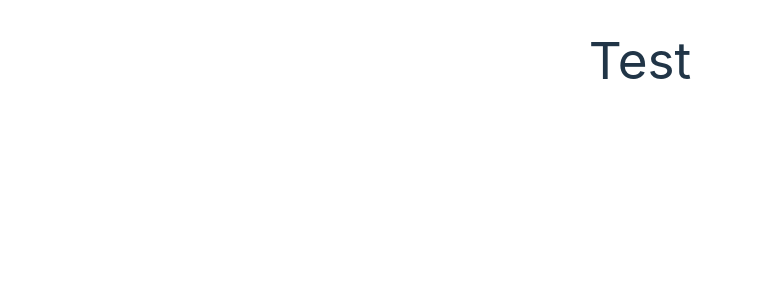
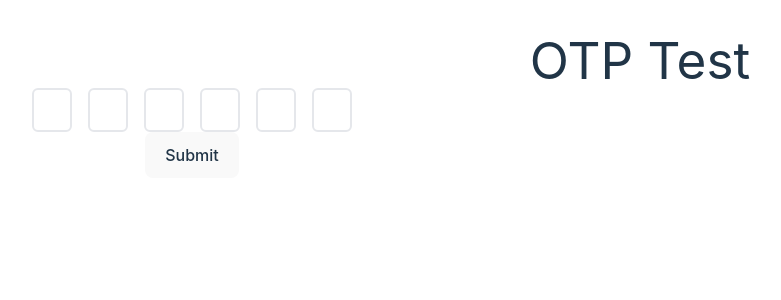
Before and after one commit to tiagomota79/otp-input, a React (Vite) app: page / in a window 1280 px wide. Shown: the top 300 px of the page, without its empty margins (0-781 px from the left). Built offline with nearby package versions, Linux system fonts and the light colour scheme.

Commit message:
Basic implementation

```diff
--- a/index.html
+++ b/index.html
@@ -4,7 +4,7 @@
     <meta charset="UTF-8" />
     <link rel="icon" type="image/svg+xml" href="/vite.svg" />
     <meta name="viewport" content="width=device-width, initial-scale=1.0" />
-    <title>Vite + React + TS</title>
+    <title>OTP Input Test</title>
   </head>
   <body>
     <div id="root"></div>
--- a/src/App.tsx
+++ b/src/App.tsx
@@ -1,10 +1,18 @@
 import { useState } from "react";
 import "./App.css";
+import OtpInput from "./components/otpInput";
 
 function App() {
+  const [otp, setOtp] = useState("");
+  const onChange = (value: string) => setOtp(value);
+
   return (
     <div className="App">
-      <h1 className="">Test</h1>
+      <h1 className="">OTP Test</h1>
+      <form id="otp" className="w-80">
+        <OtpInput value={otp} valueLength={6} onChange={onChange} />
+        <button type="submit">Submit</button>
+      </form>
     </div>
   );
 }
--- /dev/null
+++ b/src/components/otpInput/OtpInput.tsx
@@ -0,0 +1,147 @@
+import { useMemo } from "react";
+
+const onlyDigits = new RegExp(/^\d+$/);
+
+export type Props = {
+  value: string;
+  valueLength: number;
+  onChange: (value: string) => void;
+};
+
+const OtpInput = ({ value, valueLength, onChange }: Props) => {
+  const valueItems = useMemo(() => {
+    const valueArray = value.split("");
+    const items: Array<string> = [];
+
+    for (let i = 0; i < valueLength; i++) {
+      const char = valueArray[i];
+
+      if (onlyDigits.test(char)) {
+        items.push(char);
+      } else {
+        items.push("");
+      }
+    }
+
+    return items;
+  }, [value, valueLength]);
+
+  const focusToNextInput = (target: HTMLElement) => {
+    const nextElementSibling =
+      target.nextElementSibling as HTMLInputElement | null;
+
+    if (nextElementSibling) {
+      nextElementSibling.focus();
+    }
+  };
+  const focusToPrevInput = (target: HTMLElement) => {
+    const previousElementSibling =
+      target.previousElementSibling as HTMLInputElement | null;
+
+    if (previousElementSibling) {
+      previousElementSibling.focus();
+    }
+  };
+  const inputOnChange = (
+    e: React.ChangeEvent<HTMLInputElement>,
+    idx: number
+  ) => {
+    const target = e.target;
+    let targetValue = target.value.trim();
+    const isTargetValueDigit = onlyDigits.test(targetValue);
+
+    if (!isTargetValueDigit && targetValue !== "") {
+      return;
+    }
+
+    const nextInputEl = target.nextElementSibling as HTMLInputElement | null;
+
+    // only delete digit if next input element has no value
+    if (!isTargetValueDigit && nextInputEl && nextInputEl.value !== "") {
+      return;
+    }
+
+    targetValue = isTargetValueDigit ? targetValue : " ";
+
+    const targetValueLength = targetValue.length;
+
+    if (targetValueLength === 1) {
+      const newValue =
+        value.substring(0, idx) + targetValue + value.substring(idx + 1);
+
+      onChange(newValue);
+
+      if (!isTargetValueDigit) {
+        return;
+      }
+
+      focusToNextInput(target);
+    } else if (targetValueLength === valueLength) {
+      onChange(targetValue);
+
+      target.blur();
+    }
+  };
+  const inputOnKeyDown = (e: React.KeyboardEvent<HTMLInputElement>) => {
+    const { key } = e;
+    const target = e.target as HTMLInputElement;
+
+    if (key === "ArrowRight" || key === "ArrowDown") {
+      e.preventDefault();
+      return focusToNextInput(target);
+    }
+
+    if (key === "ArrowLeft" || key === "ArrowUp") {
+      e.preventDefault();
+      return focusToPrevInput(target);
+    }
+
+    const targetValue = target.value;
+
+    // keep the selection range position
+    // if the same digit was typed
+    target.setSelectionRange(0, targetValue.length);
+
+    if (e.key !== "Backspace" || targetValue !== "") {
+      return;
+    }
+
+    focusToPrevInput(target);
+  };
+  const inputOnFocus = (e: React.FocusEvent<HTMLInputElement>) => {
+    const { target } = e;
+
+    // keep focusing back until previous input
+    // element has value
+    const prevInputEl =
+      target.previousElementSibling as HTMLInputElement | null;
+
+    if (prevInputEl && prevInputEl.value === "") {
+      return prevInputEl.focus();
+    }
+
+    target.setSelectionRange(0, target.value.length);
+  };
+
+  return (
+    <div className="flex w-full justify-between gap-4">
+      {valueItems.map((digit, idx) => (
+        <input
+          key={idx}
+          type="text"
+          inputMode="numeric"
+          autoComplete="one-time-code"
+          pattern="\d{1}"
+          maxLength={valueLength}
+          className="w-full rounded-md border-2 py-2 px-3 text-center placeholder-shown:text-ellipsis focus:border-blue-500 focus:outline-none md:text-xl-input"
+          value={digit}
+          onChange={(e) => inputOnChange(e, idx)}
+          onKeyDown={inputOnKeyDown}
+          onFocus={inputOnFocus}
+        />
+      ))}
+    </div>
+  );
+};
+
+export default OtpInput;
--- /dev/null
+++ b/src/components/otpInput/index.ts
@@ -0,0 +1 @@
+export { default } from "./OtpInput";
```
